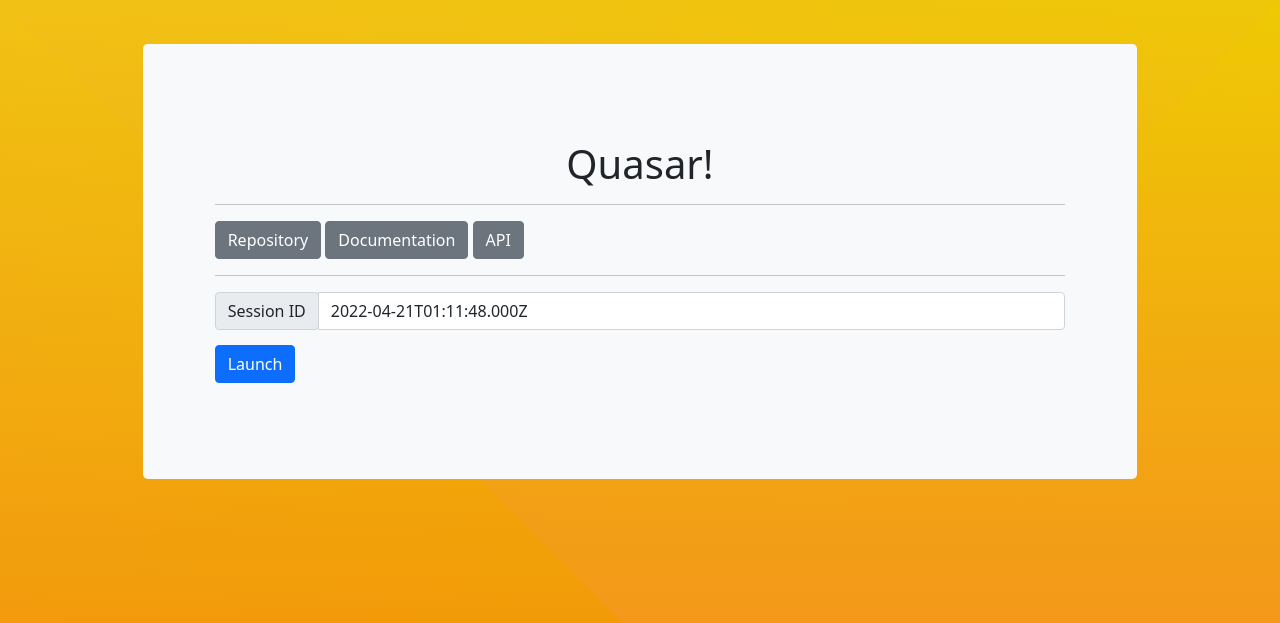
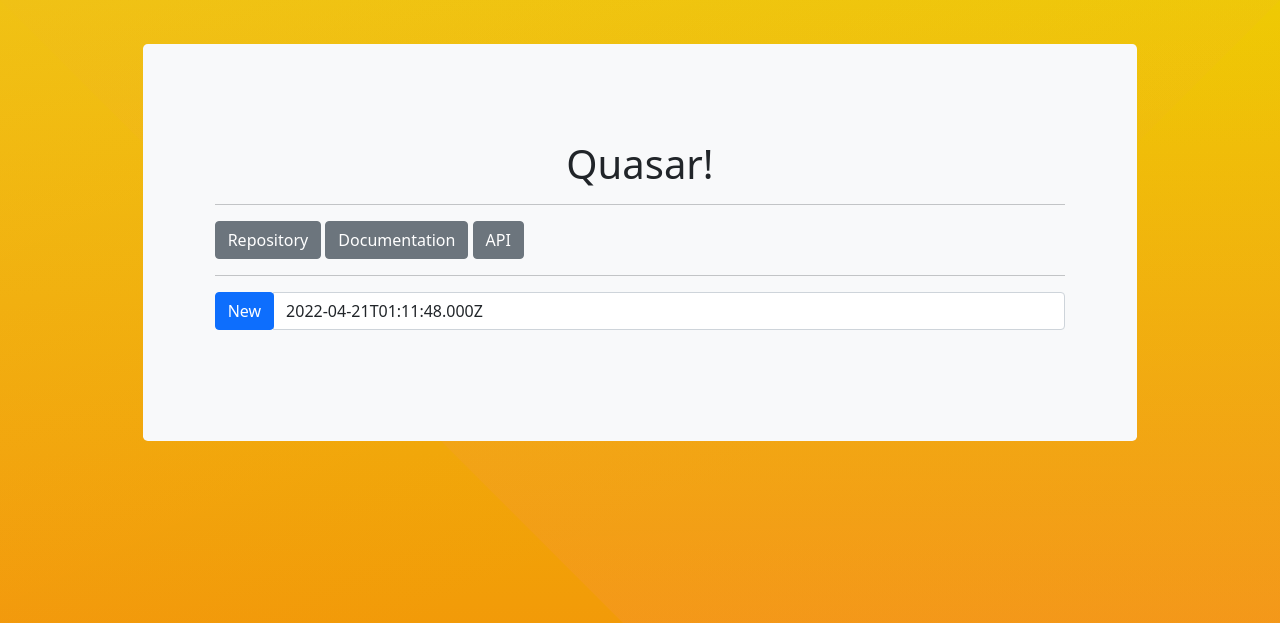
Before and after one commit to FreddyWordingham/Quasar, a FastAPI app: page / in a window 1280 px wide. Shown: the top 623 px of the page. Run offline with FastAPI, Linux system fonts and the light colour scheme.

Commit message:
Added session management control

```diff
--- a/app/templates/index.html
+++ b/app/templates/index.html
@@ -30,11 +30,17 @@
                                 API
                             </button>
                             <hr />
-                            <div class="input-group">
+                            <div
+                                class="input-group"
+                                style="margin-bottom: 15px"
+                            >
                                 <div class="input-group-prepend">
-                                    <span class="input-group-text"
-                                        >Session ID</span
+                                    <button
+                                        class="btn btn-primary"
+                                        onclick="$index.start_session()"
                                     >
+                                        New
+                                    </button>
                                 </div>
                                 <input
                                     name="session_id"
@@ -44,26 +50,32 @@
                                     value="some_random_string"
                                 />
                             </div>
-                            <div style="margin-bottom: 15px"></div>
-                            <ul class="list-group">
-                                {% for session_id in sessions %}
-                                <li
-                                    class="list-group-item list-group-item-action"
-                                    onclick="location.href='/session/{{ session_id }}'"
-                                >
-                                    {{ session_id }}
-                                </li>
-                                {% endfor %}
-                            </ul>
-                            {% if sessions %}
-                            <div style="margin-bottom: 15px"></div>
-                            {% endif %}
-                            <button
-                                class="btn btn-primary"
-                                onclick="$index.launch_session()"
-                            >
-                                Launch
-                            </button>
+                            {% for session_id in sessions %}
+                            <div class="input-group" style="margin-bottom: 5px">
+                                <div class="input-group-append">
+                                    <button
+                                        class="btn btn-primary"
+                                        onclick="location.href='/session/{{ session_id }}'"
+                                    >
+                                        Load
+                                    </button>
+                                </div>
+                                <input
+                                    type="text"
+                                    class="form-control"
+                                    value="{{ session_id }}"
+                                    disabled
+                                />
+                                <div class="input-group-append">
+                                    <button
+                                        class="btn btn-danger"
+                                        onclick="$index.end_session(this, '{{ session_id }}')"
+                                    >
+                                        Delete
+                                    </button>
+                                </div>
+                            </div>
+                            {% endfor %}
                         </div>
                     </div>
                 </div>
@@ -75,12 +87,25 @@
 
 <script>
     $index = {
-        launch_session: function () {
+        start_session: function () {
             let session_id = $("#session_id_input").val();
+            $.post(
+                "/session/" + session_id + "/new",
+                {},
+                function (session_id) {
+                    window.location.replace("/session/" + session_id);
+                }
+            );
+        },
 
-            $.post("/session/" + session_id, {}, function (session_id) {
-                window.location.replace("/session/" + session_id);
-            });
+        end_session: function (elem, session_id) {
+            $.post(
+                "/session/" + session_id + "/delete",
+                {},
+                function (session_id) {
+                    $(elem).parent().parent().hide();
+                }
+            );
         },
     };
 
```
Also changed, not shown: app/api/session.py (+30 -16 lines).
